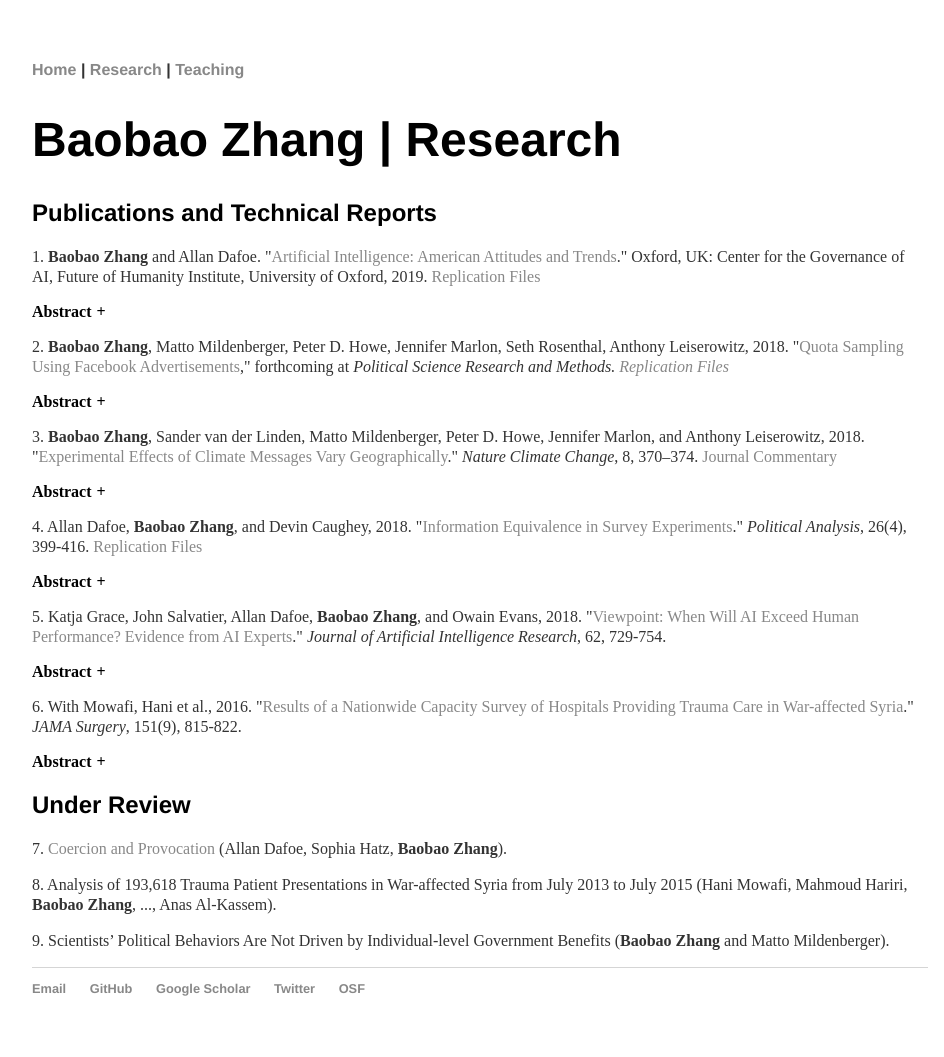
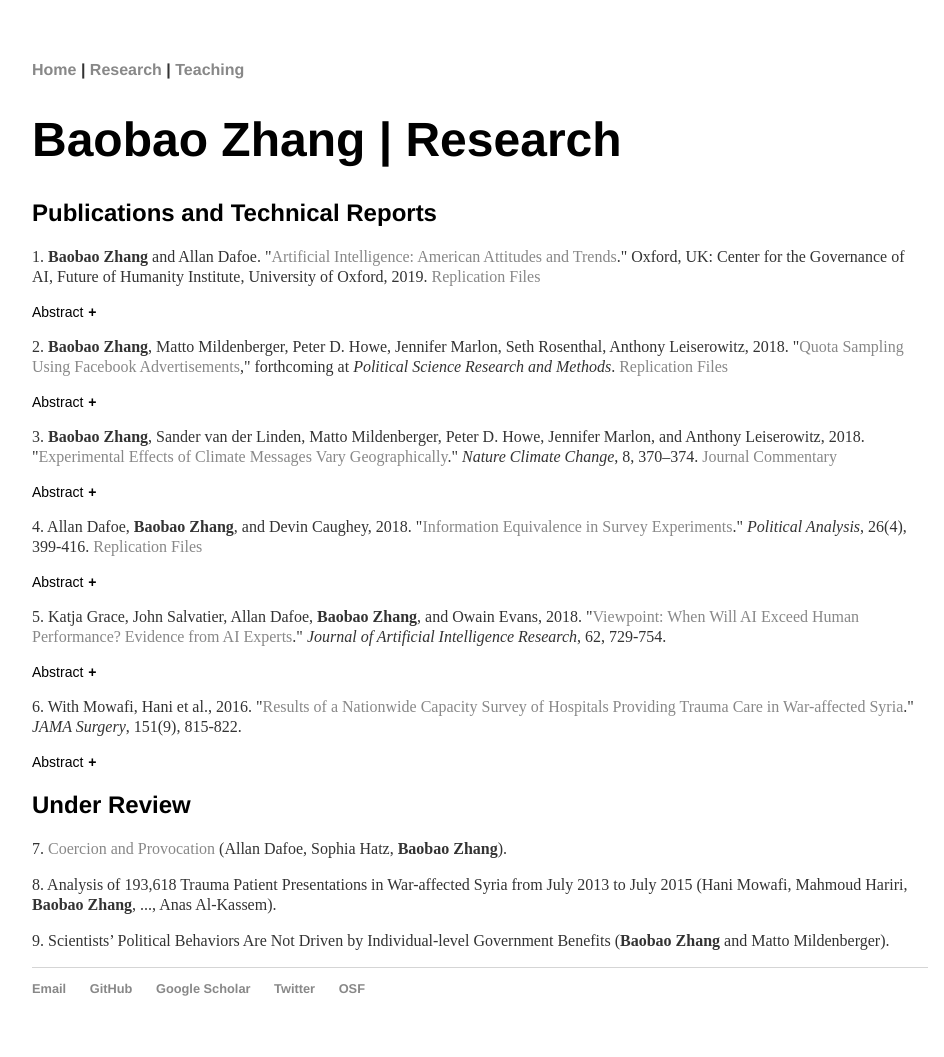
Before and after one commit to morganlivingston/baobaofzhang.github.io, a Jekyll site: the page built from research.html, in a window 1280 px wide. Shown: the whole page, without its empty margins (160-1104 px from the left). Built offline with Jekyll 4.4.1, drawn with Linux system fonts in a browser that asks for light colours.

Commit message:
Update abstract

```diff
--- a/_layouts/default.html
+++ b/_layouts/default.html
@@ -15,9 +15,8 @@
   border: none;
   text-align: left;
   outline: none;
-  font-size: 16px;
-  font-family: san-serif;
-  font-weight: bold;
+  font-size: 14px;
+  font-family: Sans-serif
 }
 
 .active, .collapsible:hover {
--- a/research.html
+++ b/research.html
@@ -15,7 +15,7 @@ Governance of AI, Future of Humanity Institute, University of Oxford, 2019. <a h
   <p>This report presents a broad look at the American public’s attitudes toward artificial intelligence (AI) and AI governance, based on findings from a nationally representative survey of 2,000 American adults. As the study of the public opinion toward AI is relatively new, we aimed for breadth over depth, with our questions touching on: workplace automation; attitudes regarding international cooperation; the public’s trust in various actors to develop and regulate AI; views about the importance and likely impact of different AI governance challenges; and historical and cross-national trends in public opinion regarding AI. Our results provide preliminary insights into the character of US public opinion regarding AI.</p>
 </div>
 
-<p>2. <b>Baobao Zhang</b>, Matto Mildenberger, Peter D. Howe, Jennifer Marlon, Seth Rosenthal, Anthony Leiserowitz, 2018. "<a href = "https://doi.org/10.1017/psrm.2018.49">Quota Sampling Using Facebook Advertisements</a>," forthcoming at <i>Political Science Research and Methods. <a href="https://doi.org/10.7910/DVN/XTXS4P">Replication Files</a></i></p>
+<p>2. <b>Baobao Zhang</b>, Matto Mildenberger, Peter D. Howe, Jennifer Marlon, Seth Rosenthal, Anthony Leiserowitz, 2018. "<a href = "https://doi.org/10.1017/psrm.2018.49">Quota Sampling Using Facebook Advertisements</a>," forthcoming at <i>Political Science Research and Methods</i>. <a href="https://doi.org/10.7910/DVN/XTXS4P">Replication Files</a></p>
 
 <button class="collapsible">Abstract</button>
 <div class="content">
```
